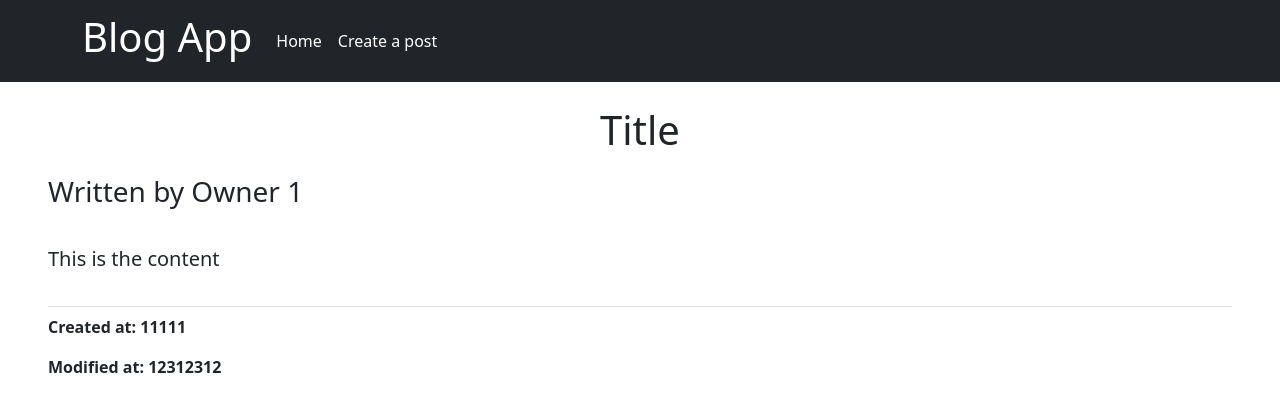
After one commit to AQROBY/BlogApp, a Flask app: page /posts/1 in a window 1280 px wide. The commit adds this page. Shown: the top 412 px of the page. Run offline with Flask 2, Linux system fonts and the light colour scheme.

Commit message:
Add view/read post + bunch of fixes
Add view individual posts, designed the page with bootstrap, fixed routing, fixed some minor html errors

```diff
--- a/website/__init__.py
+++ b/website/__init__.py
@@ -5,7 +5,9 @@ def create_app():
     app.config['SECRET_KEY'] = "hello"
 
     from .views import posts
+    from .views import generic
 
-    app.register_blueprint(posts.posts, url_prefix="/")
+    app.register_blueprint(generic.generic, url_prefix="/")
+    app.register_blueprint(posts.posts, url_prefix="/posts")
 
     return app
--- a/website/templates/base.html
+++ b/website/templates/base.html
@@ -18,7 +18,7 @@
             <div class="collapse navbar-collapse" id="navbar">
                 <div class="navbar-nav">
                     <a class="nav-item nav-link" href="/">Home</a>
-                    <a class="nav-item nav-link" href="/create">Create a post</a>
+                    <a class="nav-item nav-link" href="/posts/create">Create a post</a>
                 </div>
             </div>
         </div>
--- a/website/templates/create_post.html
+++ b/website/templates/create_post.html
@@ -1,5 +1,5 @@
 {% extends "base.html" %}
-{% block title %}Home{% endblock %}
+{% block title %}Create post{% endblock %}
 {% block content %}
 <br />
 <h1 align="center">Create a post</h1>
--- a/website/templates/edit_post.html
+++ b/website/templates/edit_post.html
@@ -1,5 +1,5 @@
 {% extends "base.html" %}
-{% block title %}Home{% endblock %}
+{% block title %}Edit post{% endblock %}
 {% block content %}
 <br />
 <h1 align="center">Edit post</h1>
@@ -7,7 +7,7 @@
 <form class="col-6 m-3" method='POST'>
     <div class="form-group">
         <label for="title">Title</label>
-        <input type="text" class="form-control form-text" name="title" id="title" value={{post.title}}>
+        <input type="text" class="form-control form-text" name="title" id="title" value="{{post.title}}">
     </div>
     <br />
     <div class="form-group">
--- a/website/templates/index.html
+++ b/website/templates/index.html
@@ -39,9 +39,9 @@
                     <button type="button" class="btn btn-group btn-primary dropdown-toggle" data-bs-toggle="dropdown">
                     </button>
                     <ul class="dropdown-menu">
-                        <li><a href="/edit/{{post.id}}" class="dropdown-item">Edit Post</a></li>
+                        <li><a href="/posts/edit/{{post.id}}" class="dropdown-item">Edit Post</a></li>
                         <li>
-                            <a href="/delete/{{post.id}}" class="dropdown-item delete"
+                            <a href="/posts/delete/{{post.id}}" class="dropdown-item delete"
                                data-confirm="Are you sure to delete this item?">Delete</a>
                         </li>
                     </ul>
--- /dev/null
+++ b/website/templates/read_post.html
@@ -0,0 +1,15 @@
+{% extends "base.html" %}
+{% block title %}Create post{% endblock %}
+{% block content %}
+<br />
+<h1 align="center">{{post.title}}</h1>
+
+<div class="d-flex mx-5 mt-3 content">
+    <p class="lead fs-3">Written by {{post.owner}}</p>
+</div>
+<div class="d-flex mx-5 mt-3 content">
+    <p class="lead">{{post.content}}</p>
+</div>
+<div class="d-flex mx-5 mt-3 pt-2 border-top fw-bold">Created at: {{post.created_at}}</div>
+<div class="d-flex mx-5 mt-3 mb-4 fw-bold">Modified at: {{post.modified_at}}</div>
+{% endblock %}
--- a/website/views/posts.py
+++ b/website/views/posts.py
@@ -12,18 +12,13 @@ posts = Blueprint("posts", __name__)
 postsRepository = PostsRepository()
 postsSeed.seed(postsRepository)
 
-
 @posts.route("/")
-def starting_url():
-    return flask.redirect("/posts")
-
-@posts.route("/posts")
 def index():
     posts = postsRepository.getAll()
     return render_template("index.html", posts=posts)
 
 @posts.route("/create", methods=['GET', 'POST'])
-def create_post():
+def create():
     tempPost = Post(None, None, None, None, None, None)
     if request.method == "POST":
         id = 1
@@ -46,12 +41,27 @@ def create_post():
 
     return render_template('create_post.html', post=tempPost)
 
-@posts.route("/edit/<int:id>", methods=['GET', 'POST'])
-def edit_post(id):
+@posts.route("/<int:id>", methods=['GET', 'POST'])
+def read(id):
     post = postsRepository.findById(id)
 
     if post == None:
         flash('Post does not exist.', category='error')
+        return redirect(url_for('posts.index'))
+
+    if request.method == 'POST':
+        title = request.form['title']
+        content = request.form['content']
+
+    return render_template('read_post.html', post=post)
+
+@posts.route("/edit/<int:id>", methods=['GET', 'POST'])
+def edit(id):
+    post = postsRepository.findById(id)
+
+    if post == None:
+        flash('Post does not exist.', category='error')
+        return redirect(url_for('posts.index'))
 
     if request.method == 'POST':
         title = request.form['title']
@@ -72,7 +82,7 @@ def edit_post(id):
     return render_template('edit_post.html', post=post)
 
 @posts.route("delete/<int:id>")
-def delete_post(id):
+def delete(id):
     post = postsRepository.findById(id)
 
     if post == None:
```
Also changed, not shown: website/views/generic.py (added, +8 -0 lines), 1 other file.
